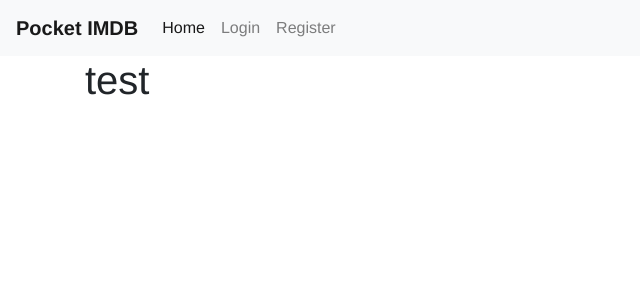
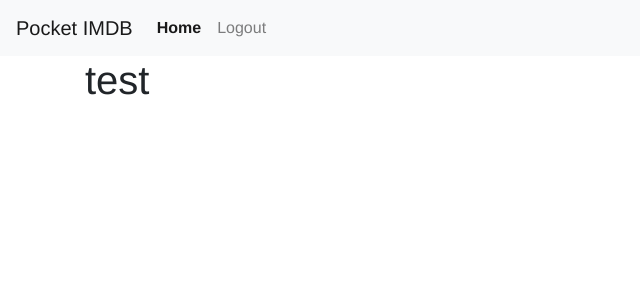
Before and after one commit to arsen-a/imdb-front, a Vue app: page / in a window 1280 px wide. Shown: the top 300 px of the page, without its empty margins (0-640 px from the left). Built offline with nearby package versions, Linux system fonts and the light colour scheme; sample sign-in values are in the browser's storage.

Commit message:
#PITY-31 login auth fixes

```diff
--- a/src/components/layout/Header.vue
+++ b/src/components/layout/Header.vue
@@ -1,7 +1,7 @@
 <template>
   <div class="container-fluid m-0 p-0">
     <nav class="navbar navbar-expand-lg navbar-light bg-light">
-      <router-link class="navbar-brand" :to="{ name: 'home' }"><strong>Pocket IMDB</strong></router-link>
+      <router-link class="navbar-brand" :to="{ name: 'home' }">Pocket IMDB</router-link>
       <button
         class="navbar-toggler"
         type="button"
@@ -17,15 +17,18 @@
         <ul class="navbar-nav">
           <li class="nav-item active">
             <router-link class="nav-link" :to="{ name: 'home' }">
-              Home
+              <strong>Home</strong>
               <span class="sr-only">(current)</span>
             </router-link>
           </li>
-          <li class="nav-item">
+          <li v-if="!isUserLoggedIn" class="nav-item">
             <router-link class="nav-link" :to="{ name: 'login' }">Login</router-link>
           </li>
-          <li class="nav-item">
+          <li v-if="!isUserLoggedIn" class="nav-item">
             <router-link class="nav-link" :to="{ name: 'register' }">Register</router-link>
+          </li>
+          <li v-if="isUserLoggedIn" class="nav-item">
+            <a class="nav-link" href="#" @click.prevent="logoutUser()">Logout</a>
           </li>
         </ul>
       </div>
@@ -34,7 +37,24 @@
 </template>
 
 <script>
+import { mapGetters, mapActions } from "vuex";
+
 export default {
-  name: "Header"
+  name: "Header",
+  computed: {
+    ...mapGetters({
+      isUserLoggedIn: "isUserLoggedIn"
+    })
+  },
+  methods: {
+    ...mapActions({
+      logout: "logout"
+    }),
+    logoutUser() {
+      this.logout().then(() => {
+        this.$router.push({ name: "login" });
+      });
+    }
+  }
 };
 </script>
--- a/src/store/modules/AuthStoreModule.js
+++ b/src/store/modules/AuthStoreModule.js
@@ -40,13 +40,17 @@ export const AuthStoreModule = {
         localStorage.setItem("token", response.data.token);
         return response;
       } catch (exception) {
-        context.commit("setLoginErrors", exception.response.data.message);
+        context.commit("setLoginErrors", exception.response.data.error);
       }
+    },
+    async logout(context) {
+      context.commit("setToken", null);
+      localStorage.removeItem("token");
     }
   },
   getters: {
     isUserLoggedIn(state) {
-        return !!state.token
+      return !!state.token;
     },
     registerErrors(state) {
       return state.registerErrors;
```
